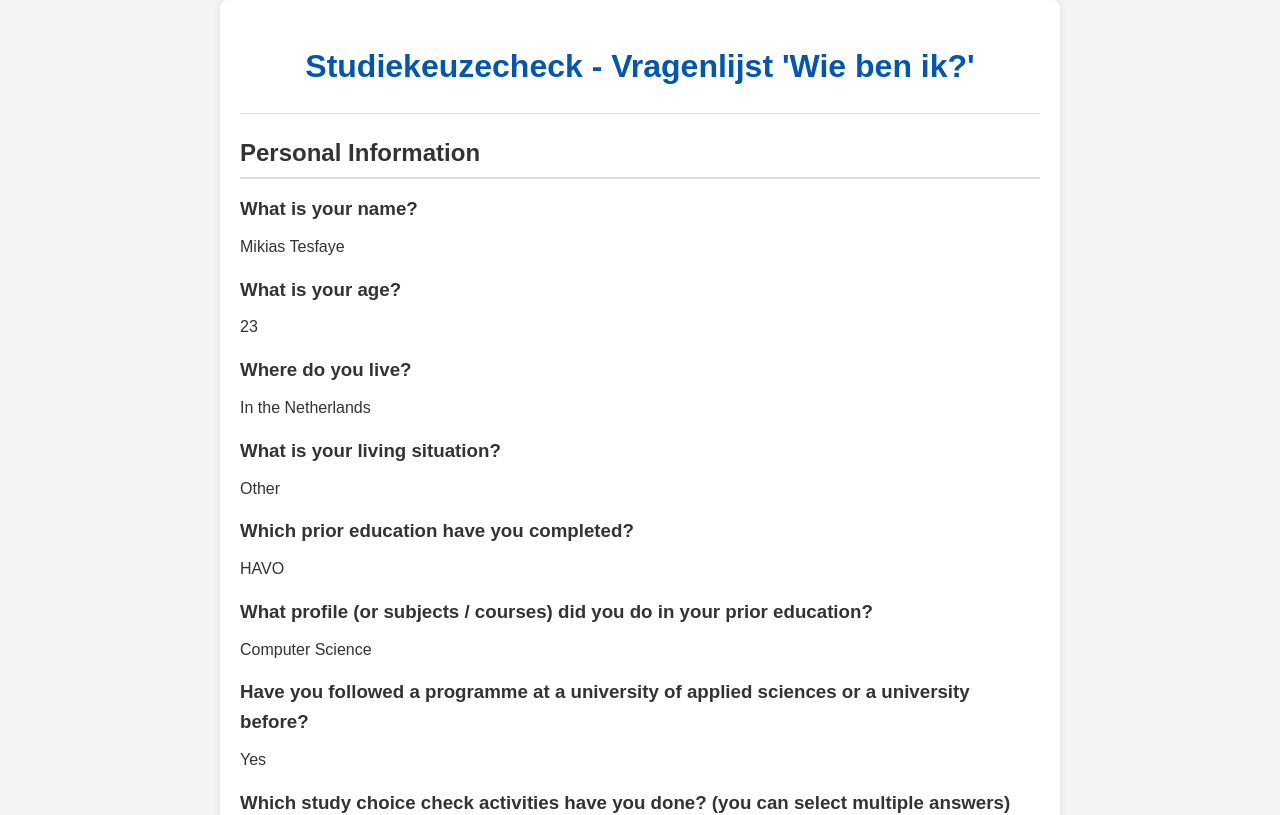
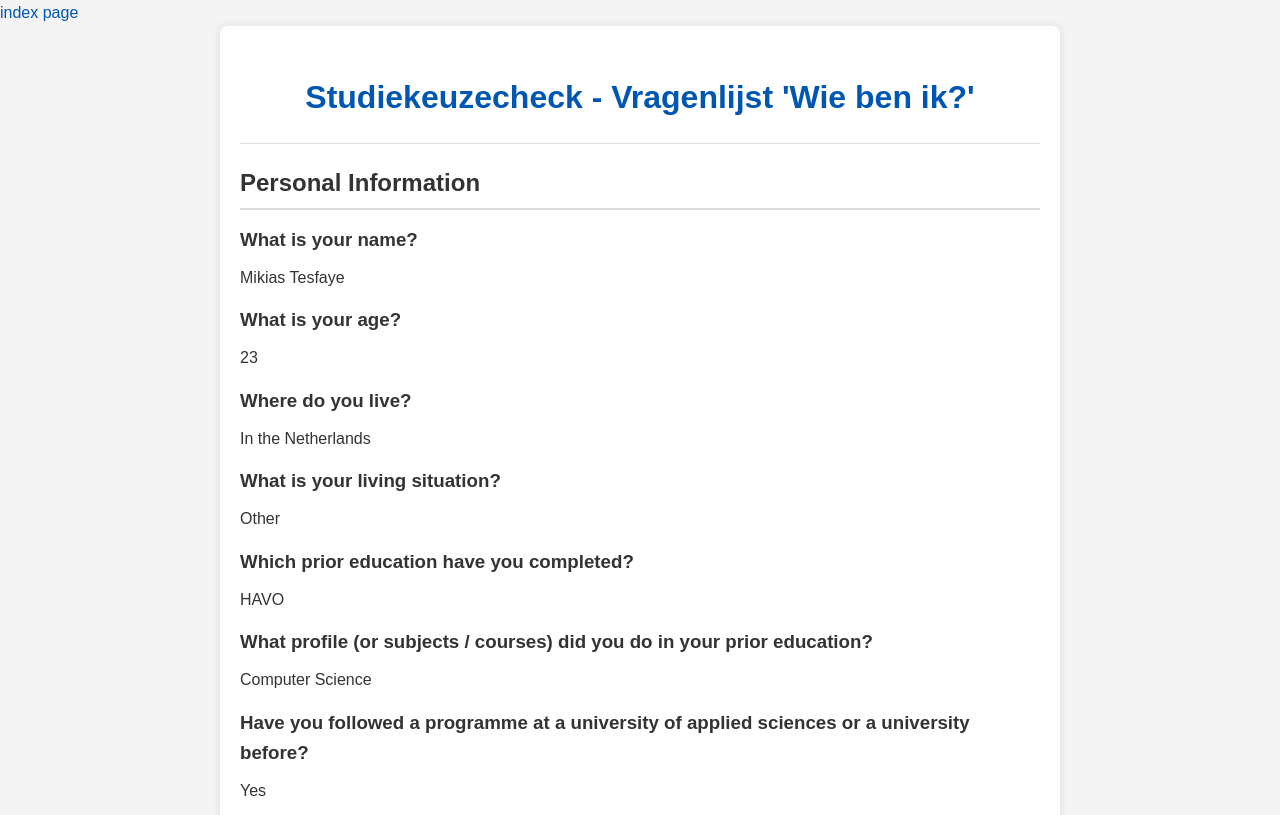
Before and after one commit to Me-kias/me-kias.github.io, a plain HTML site: page profile.html in a window 1280 px wide. Shown: the top 815 px of the page. Drawn offline with Linux system fonts and the light colour scheme.

Commit message:
profile_modified

```diff
--- a/profile.html
+++ b/profile.html
@@ -8,6 +8,10 @@
     <title>My Profile</title>
 </head>
 <body>
+    <main>
+        <article>
+            <nav><a href="index.html">index page</a></nav>
+
     <div class="container">
         <h1>Studiekeuzecheck - Vragenlijst 'Wie ben ik?'</h1>
         <hr>
@@ -89,5 +93,8 @@
 
         <p>Thank you for completing the 'Who am I?' questionnaire! If you have any questions about the program or are still unsure about your study choice, you can schedule a study choice conversation with a teacher under the 'study choice conversation' tab. Hope to see you soon!</p>
     </div>
+</article>
+
+</main>
 </body>
 </html>
```
